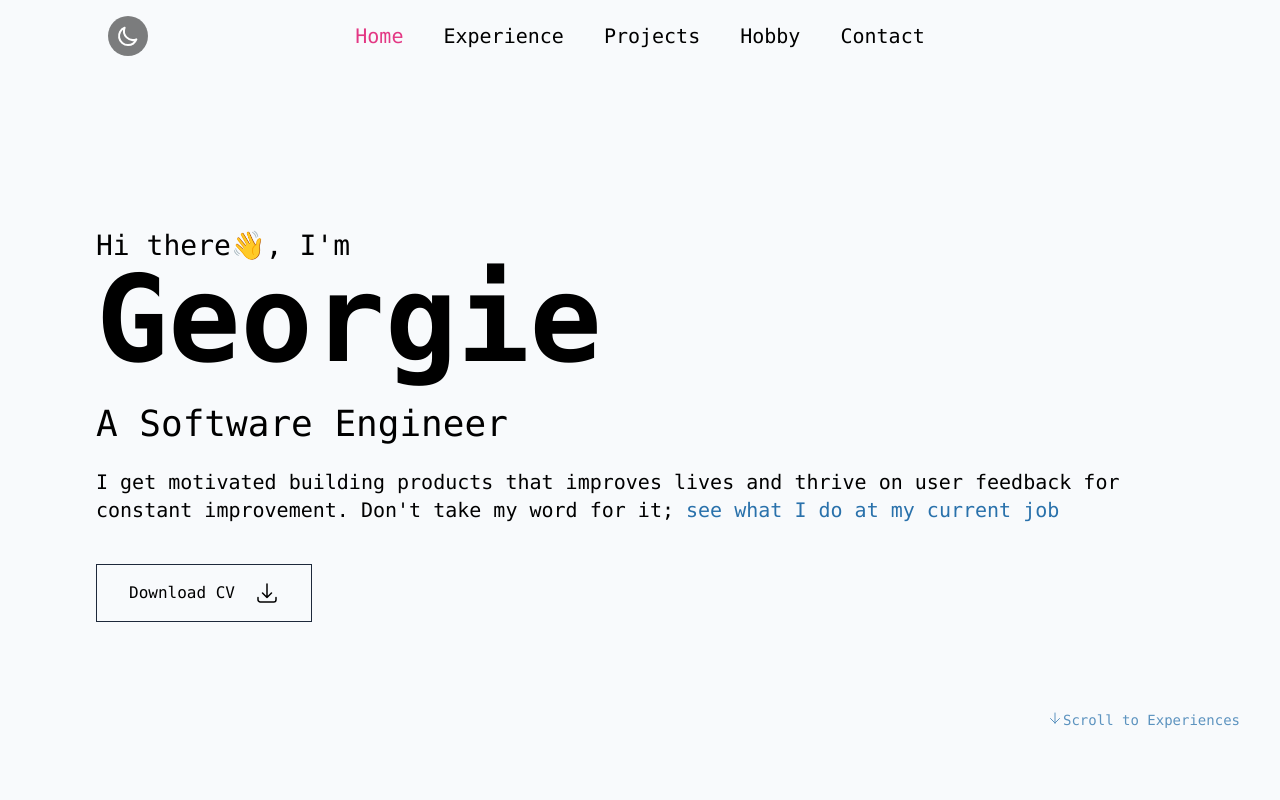
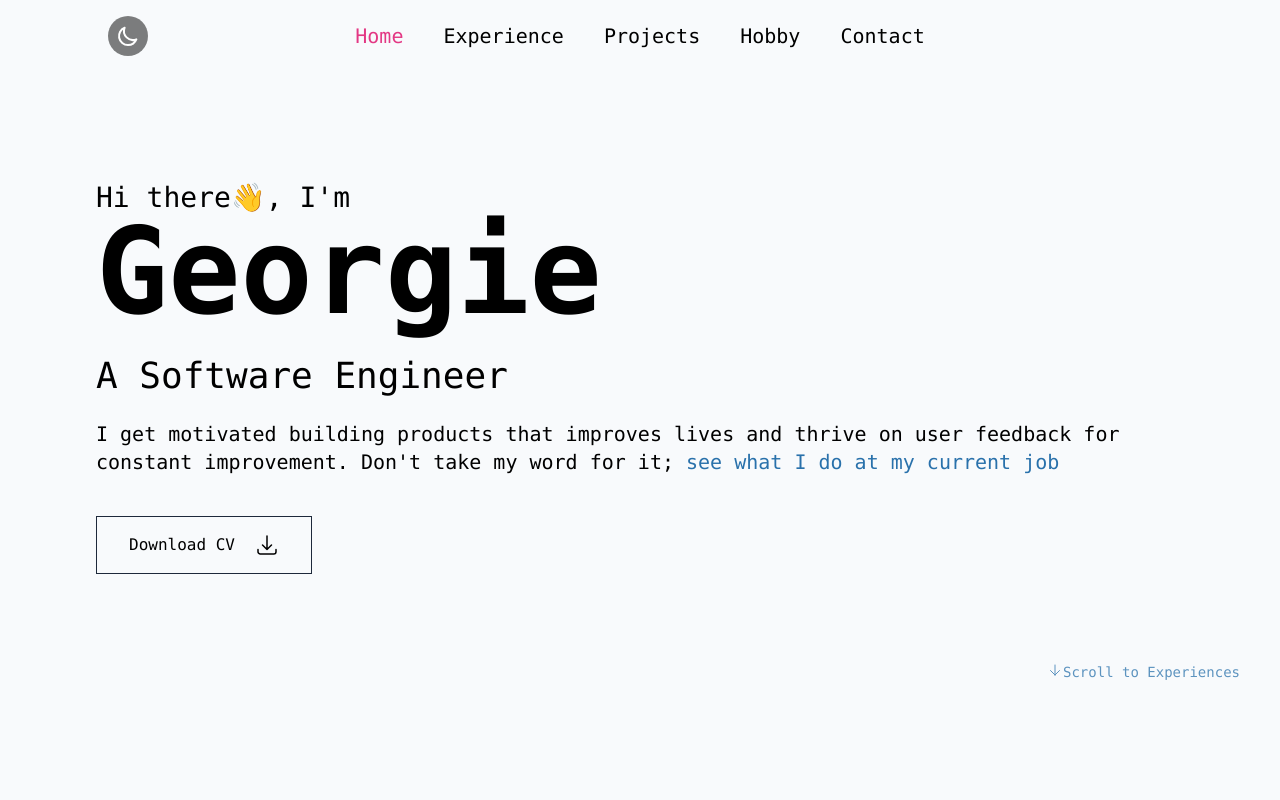
Before and after one commit to Mr-Georgie/Portfolio, a React (Create React App) app: page / in a window 1280 px wide. Shown: the top 800 px of the page. Built offline with nearby package versions, Linux system fonts and the light colour scheme.

Commit message:
73% ready

```diff
--- a/src/sections/Home.js
+++ b/src/sections/Home.js
@@ -2,7 +2,7 @@ import React from "react";
 
 export default function Home(props) {
   return (
-    <div className="mt-20 font-mono" id="home">
+    <div className="mt-8 font-mono" id="home">
       <div className="px-10 py-20 xl:px-24">
         <h1 className="text-xl sm:text-[28px] dark:text-white">
           Hi there👋, I'm
@@ -23,7 +23,11 @@ export default function Home(props) {
         </h6>
 
         <div className="mt-10">
-          <button className="flex btn-color py-4 px-8 gap-5">
+          <button>
+            <a
+              href="https://drive.google.com/file/d/1Wqtg4PUP2HAPPzzwMzX4iwy6BRZwhVim/view?usp=sharing"
+              className="flex btn-color py-4 px-8 gap-5"
+            >
               <span className="font-mono">Download CV</span>
               <svg
                 xmlns="http://www.w3.org/2000/svg"
@@ -39,6 +43,7 @@ export default function Home(props) {
                   d="M3 16.5v2.25A2.25 2.25 0 005.25 21h13.5A2.25 2.25 0 0021 18.75V16.5M16.5 12L12 16.5m0 0L7.5 12m4.5 4.5V3"
                 />
               </svg>
+            </a>
           </button>
         </div>
       </div>
--- a/src/sections/LoadingScreen.js
+++ b/src/sections/LoadingScreen.js
@@ -3,9 +3,9 @@ import React from "react";
 export default function LoadingScreen() {
   return (
     <div className="flex items-center justify-center pt-64 lg:pt-40">
-      <h1 className="font-lobster text-6xl sm:text-8xl md:text-[143px] lg:text-[204px] mb-16 animate-pulse">
+      <h1 className="text-6xl sm:text-8xl md:text-[143px] lg:text-[204px] mb-16 animate-pulse">
         <span className="text-[#e33884]">Geor</span>
-        <span className="text-[#2971ab]">gie</span>
+        <span className="text-[#2971ab]">gie...</span>
       </h1>
     </div>
   );
```
Lines whose indentation alone changed are shown as unchanged.
